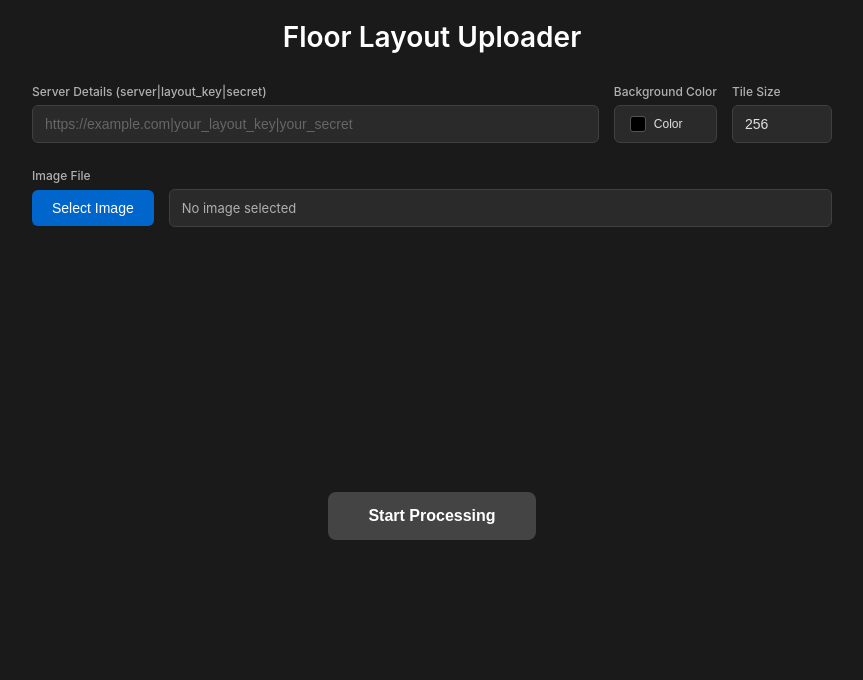
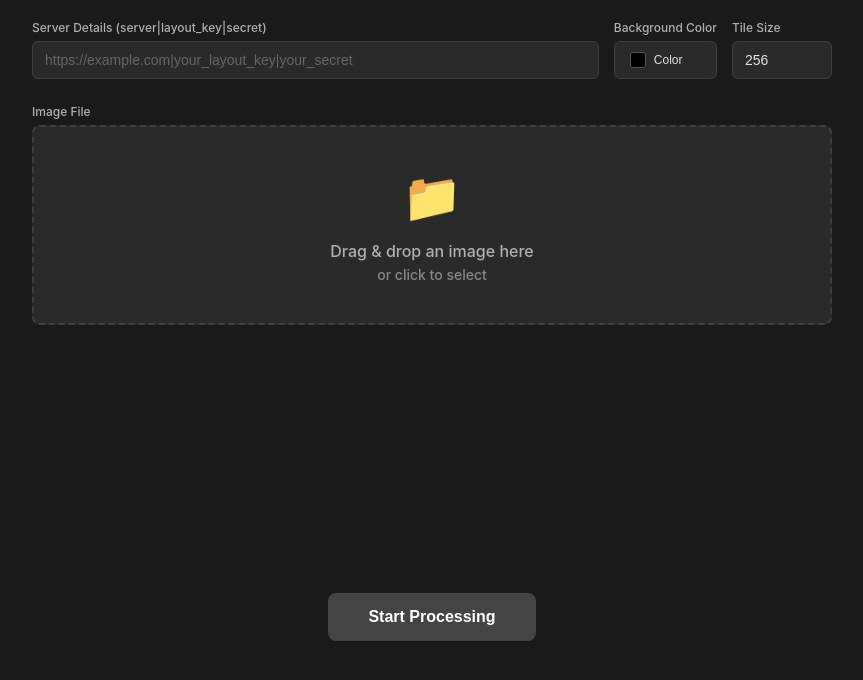
Before and after one commit to dinesh-gamage/layout-uploader, a React (Vite) app: page / in a window 1280 px wide. Shown: the top 680 px of the page, without its empty margins (208-1071 px from the left). Built offline with nearby package versions, Linux system fonts and the light colour scheme.

Commit message:
more improvements

```diff
--- a/src-tauri/tauri.conf.json
+++ b/src-tauri/tauri.conf.json
@@ -15,7 +15,7 @@
         "width": 800,
         "height": 600,
         "minWidth": 600,
-        "minHeight": 400,
+        "minHeight": 450,
         "resizable": true
       }
     ],
--- a/src/App.css
+++ b/src/App.css
@@ -27,17 +27,6 @@ body {
   max-width: 800px;
   margin: 0 auto;
   width: 100%;
-}
-
-.header {
-    text-align: center;
-    margin-bottom: 30px;
-}
-
-.title {
-    color: #ffffff;
-    font-size: 28px;
-    font-weight: 600;
 }
 
 .top-controls {
@@ -117,41 +106,110 @@ body {
 
 .image-section {
   margin-bottom: 25px;
+  flex: 1;
+  min-height: 0;
 }
 
-.image-controls {
-    display: flex;
-    gap: 15px;
-    align-items: center;
+.image-upload-area {
+  height: 100%;
+  min-height: 200px;
 }
 
-.select-btn {
-    background-color: #0066cc;
-    border: none;
-    border-radius: 6px;
-    padding: 10px 20px;
-    color: white;
+.drop-zone {
+  border: 2px dashed #404040;
+  border-radius: 8px;
+  background-color: #2a2a2a;
   cursor: pointer;
-    font-size: 14px;
-    font-weight: 500;
-    transition: background-color 0.2s;
+  transition: all 0.3s ease;
+  height: 100%;
+  min-height: 200px;
+  display: flex;
+  align-items: center;
+  justify-content: center;
+  position: relative;
+  overflow: hidden;
 }
 
-.select-btn:hover {
-    background-color: #0052a3;
+.drop-zone:hover {
+  border-color: #0066cc;
+  background-color: #2d2d2d;
 }
 
-.image-path {
-    flex: 1;
-    background-color: #2a2a2a;
-    padding: 10px 12px;
+.drop-zone.drag-active {
+  border-color: #00aa44;
+  background-color: #1e3a1e;
+  border-style: solid;
+}
+
+.drop-zone.has-image {
+  border-style: solid;
+  border-color: #00aa44;
+}
+
+.drop-zone-content {
+  text-align: center;
+  color: #888;
+}
+
+.drop-icon {
+  font-size: 48px;
+  margin-bottom: 15px;
+}
+
+.drop-text {
+  font-size: 16px;
+  font-weight: 500;
+  color: #b0b0b0;
+}
+
+.drop-subtext {
+  font-size: 14px;
+  color: #888;
+  margin-top: 5px;
+}
+
+.image-preview-container {
+  position: relative;
+  width: 100%;
+  height: 100%;
+  display: flex;
+  align-items: center;
+  justify-content: center;
+  padding: 20px;
+}
+
+.image-preview {
+  max-width: 100%;
+  max-height: 100%;
   border-radius: 6px;
-    border: 1px solid #404040;
-    color: #b0b0b0;
+  box-shadow: 0 4px 12px rgba(0, 0, 0, 0.3);
+  object-fit: contain;
+}
+
+.image-overlay {
+  position: absolute;
+  bottom: 25px;
+  left: 25px;
+  right: 25px;
+  background: rgba(0, 0, 0, 0.8);
+  color: white;
+  padding: 12px 16px;
+  border-radius: 6px;
   font-size: 13px;
+  text-align: center;
+}
+
+.image-name {
+  font-weight: 500;
+  margin-bottom: 4px;
+  text-overflow: ellipsis;
   overflow: hidden;
-    text-overflow: ellipsis;
   white-space: nowrap;
+}
+
+.drop-hint {
+  color: #bbb;
+  font-size: 12px;
 }
 
 .action-section {
--- a/src/App.tsx
+++ b/src/App.tsx
@@ -1,5 +1,6 @@
 import React, { useState, useEffect } from 'react';
 import { invoke } from '@tauri-apps/api/core';
+import { listen } from '@tauri-apps/api/event';
 import './App.css';
 
 interface ProcessConfig {
@@ -35,6 +36,8 @@ function App() {
   const [appState, setAppState] = useState<AppState>('idle');
   const [message, setMessage] = useState('');
   const [serverInput, setServerInput] = useState('');
+  const [dragActive, setDragActive] = useState(false);
+  const [imagePreview, setImagePreview] = useState<string | null>(null);
 
   useEffect(() => {
     let interval: NodeJS.Timeout;
@@ -61,16 +64,75 @@ function App() {
     };
   }, [appState]);
 
+  useEffect(() => {
+    const unlisten = listen('tauri://file-drop', (event) => {
+      const files = event.payload as string[];
+      if (files && files.length > 0) {
+        const imagePath = files[0];
+        // Check if it's an image file
+        const imageExtensions = ['.jpg', '.jpeg', '.png', '.gif', '.bmp', '.webp'];
+        const isImage = imageExtensions.some(ext =>
+          imagePath.toLowerCase().endsWith(ext)
+        );
+
+        if (isImage) {
+          setConfig(prev => ({ ...prev, image_path: imagePath }));
+          setImagePreview(`asset://localhost/${imagePath.replace(/\\/g, '/')}`);
+          setDragActive(false);
+        } else {
+          setMessage('Please drop an image file.');
+        }
+      }
+    });
+
+    const unlistenHover = listen('tauri://file-drop-hover', () => {
+      setDragActive(true);
+    });
+
+    const unlistenCancelled = listen('tauri://file-drop-cancelled', () => {
+      setDragActive(false);
+    });
+
+    return () => {
+      unlisten.then(fn => fn());
+      unlistenHover.then(fn => fn());
+      unlistenCancelled.then(fn => fn());
+    };
+  }, []);
+
   const selectImage = async () => {
     try {
       const selected = await invoke<string | null>('select_image_file');
       if (selected) {
         setConfig(prev => ({ ...prev, image_path: selected }));
+        // Convert file path to preview URL for local files
+        setImagePreview(`asset://localhost/${selected.replace(/\\/g, '/')}`);
       }
     } catch (error) {
       console.error('Failed to select image:', error);
       setMessage('Failed to select image file.');
     }
+  };
+
+  const handleDragEnter = (e: React.DragEvent) => {
+    e.preventDefault();
+    e.stopPropagation();
+  };
+
+  const handleDragLeave = (e: React.DragEvent) => {
+    e.preventDefault();
+    e.stopPropagation();
+  };
+
+  const handleDragOver = (e: React.DragEvent) => {
+    e.preventDefault();
+    e.stopPropagation();
+  };
+
+  const handleDrop = (e: React.DragEvent) => {
+    e.preventDefault();
+    e.stopPropagation();
+    // Tauri handles file drops through events, not through drag & drop API
   };
 
   const parseServerAddress = (address: string) => {
@@ -143,6 +205,7 @@ function App() {
       tile_size: 256,
     });
     setServerInput('');
+    setImagePreview(null);
     resetApp();
   };
 
@@ -153,9 +216,6 @@ function App() {
   return (
     <div className="app">
       <div className="container">
-        <div className="header">
-          <h1 className="title">Floor Layout Uploader</h1>
-        </div>
 
         {/* Top Controls */}
         <div className="top-controls">
@@ -207,20 +267,36 @@ function App() {
           </div>
         </div>
 
-        {/* Image Selection */}
+        {/* Image Section - Updated with drag and drop */}
         <div className="image-section">
           <div className="input-group">
             <label className="input-label">Image File</label>
-            <div className="image-controls">
-              <button
-                className="select-btn"
-                onClick={selectImage}
-                disabled={appState === 'processing'}
+            <div className="image-upload-area">
+              <div
+                className={`drop-zone ${dragActive ? 'drag-active' : ''} ${config.image_path ? 'has-image' : ''}`}
+                onDragEnter={handleDragEnter}
+                onDragLeave={handleDragLeave}
+                onDragOver={handleDragOver}
+                onDrop={handleDrop}
+                onClick={appState !== 'processing' ? selectImage : undefined}
               >
-                Select Image
-              </button>
-              <div className="image-path">
-                {config.image_path ? getFileName(config.image_path) : 'No image selected'}
+                {imagePreview ? (
+                  <div className="image-preview-container">
+                    <img src={imagePreview} alt="Preview" className="image-preview" />
+                    <div className="image-overlay">
+                      <div className="image-name">{getFileName(config.image_path)}</div>
+                      <div className="drop-hint">Click to change or drop new image</div>
+                    </div>
+                  </div>
+                ) : (
+                  <div className="drop-zone-content">
+                    <div className="drop-icon">📁</div>
+                    <div className="drop-text">
+                      <div>Drag & drop an image here</div>
+                      <div className="drop-subtext">or click to select</div>
+                    </div>
+                  </div>
+                )}
               </div>
             </div>
           </div>
```
Lines whose indentation alone changed are shown as unchanged.
